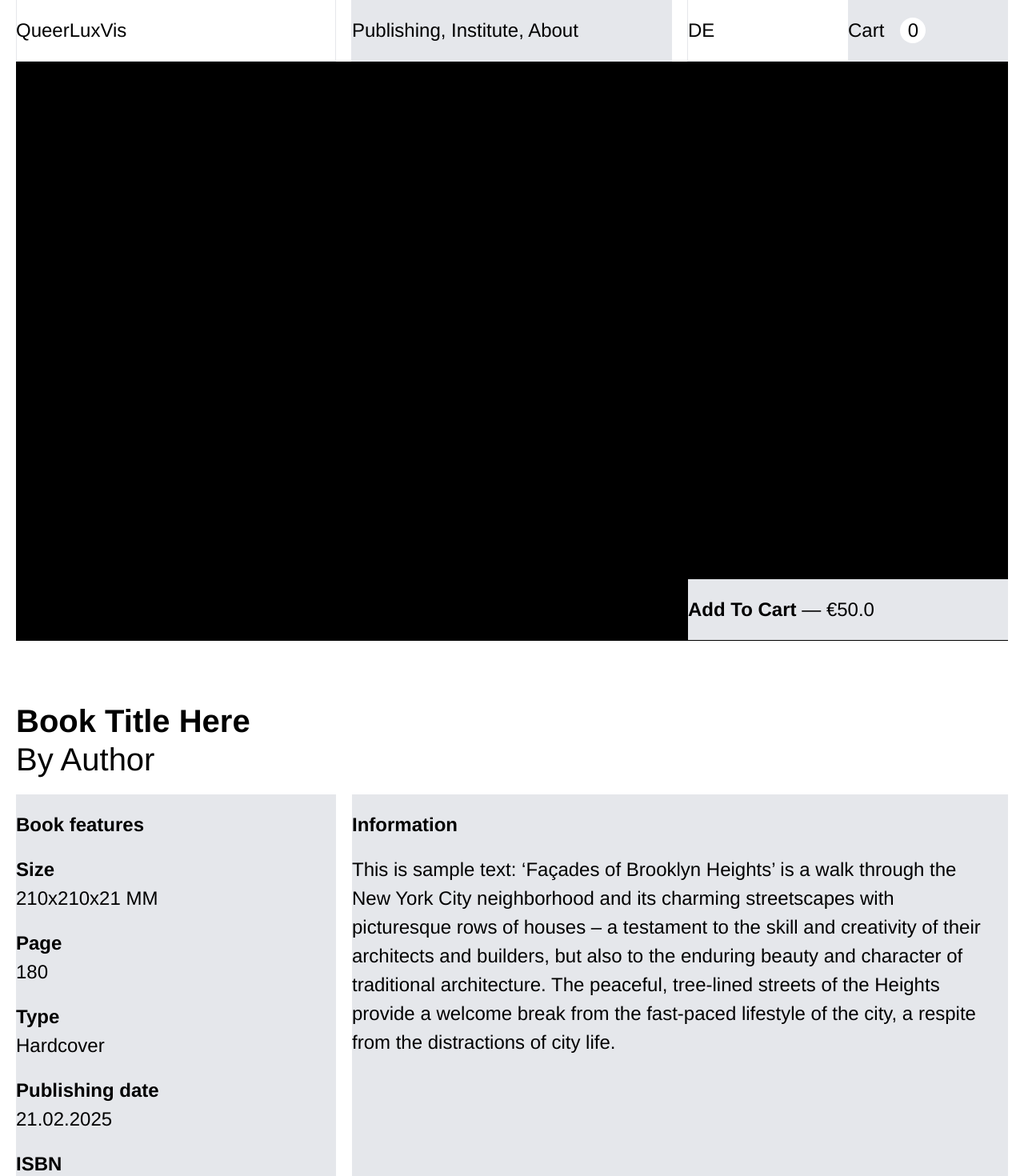
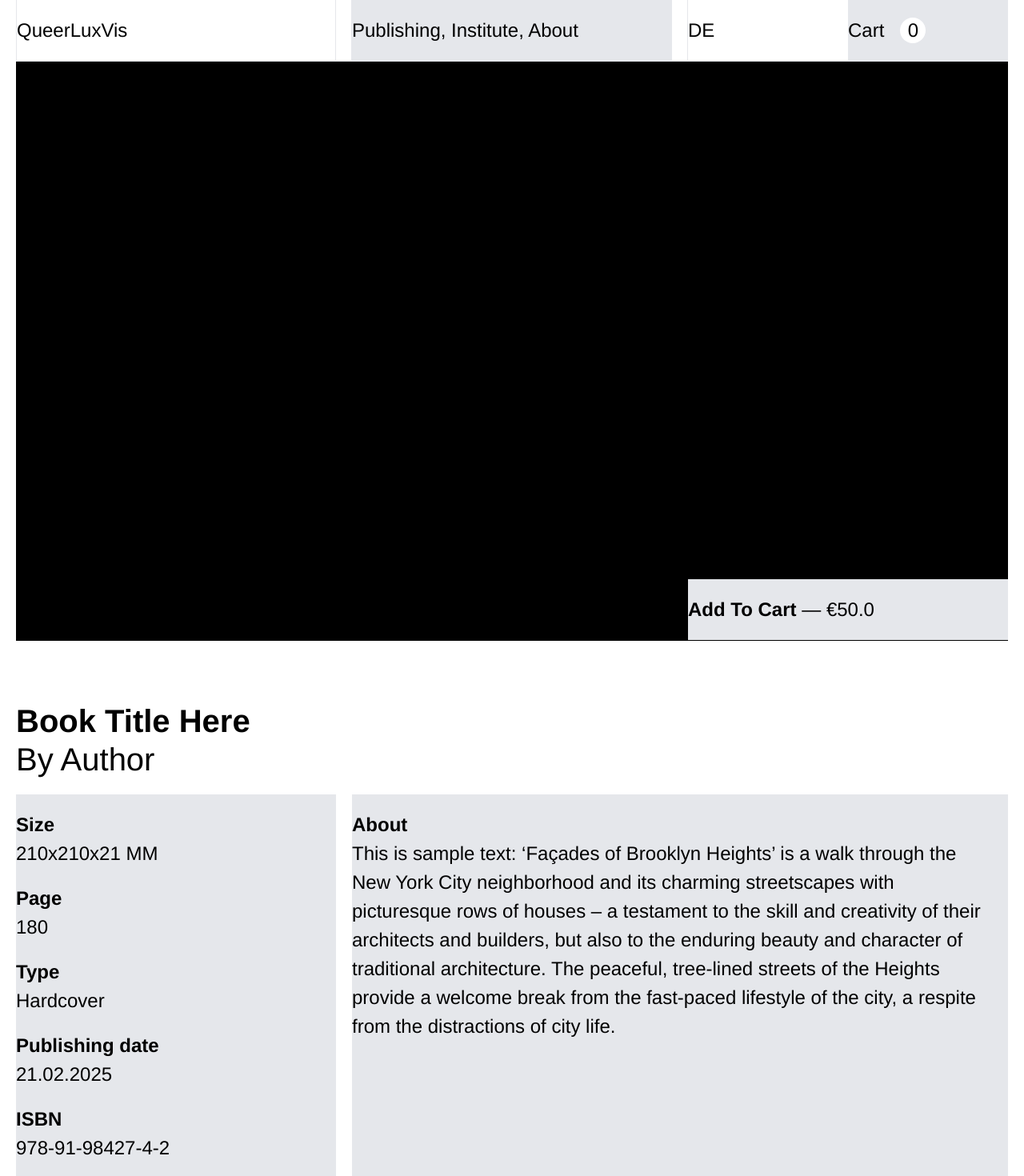
Before and after one commit to kostia2231/queerluxvis, a Next.js app: page /product/1 in a window 1280 px wide. Shown: the top 1470 px of the page at 80% size. Built offline with nearby package versions, Linux system fonts and the light colour scheme.

Commit message:
border fixed

```diff
--- a/components/Cart.tsx
+++ b/components/Cart.tsx
@@ -46,7 +46,7 @@ export default function Cart({
           transition={{
             type: "spring", duration: 0.55, bounce: 0.25
           }}
-          className="min-h-screen w-1/2 bg-white fixed right-0 border-l z-50"
+          className="h-screen w-1/2 bg-white fixed right-0 border-l z-50"
         >
           <div className="flex justify-between border-b">
             <div></div>
@@ -56,8 +56,9 @@ export default function Cart({
               </p>
             </div>
           </div>
-          <div className="py-5">
+          <div className="py-5 overflow-y-auto h-[calc(100vh-154px)] ">
             <p>Empty</p>
+            <p className="absolute bottom-0 py-5 bg-gray-200 w-full cursor-pointer font-bold border-b">Proceed To Checkout</p>
           </div>
         </motion.div>
       )}
--- a/components/Header.tsx
+++ b/components/Header.tsx
@@ -5,19 +5,24 @@ type HeaderProps = {
 export default function Header({ toggleCartAction }: HeaderProps) {
   return (
     <>
-      <div className="grid grid-cols-3 gap-5">
-        <div className="py-5 border-b">
+      <div className="grid-wrapper sticky top-0 z-3">
+        <div className="py-5 border-b border-r bg-white border-l">
           <p>QueerLuxVis</p>
         </div>
+
+        <div className="border-b bg-white border-r"></div>
 
         <div className="bg-gray-200 py-5">
           <p>Publishing, Institute, About</p>
         </div>
 
+        <div className="border-r bg-white border-b"></div>
+
         <div className="grid grid-cols-2 justify-between items-center border-b">
-          <div className="py-5">
+          <div className="py-5 bg-white">
             <p>DE</p>
           </div>
+
           <div onClick={() => toggleCartAction()} className="bg-gray-200 py-5 flex gap-5 items-center cursor-pointer">
             <p>Cart</p>
             <div className="bg-white h-8 w-8 rounded-full text-center justify-center flex items-center">
--- a/components/ProductMenuElement.tsx
+++ b/components/ProductMenuElement.tsx
@@ -5,7 +5,7 @@ import { motion } from "motion/react"
 export default function ProductMenuElement() {
   return (
     <>
-      <div className="grid-wrapper pt-15">
+      <div className="grid-wrapper pt-[77px]">
         <div>
           <div className="h-[400px] w-full bg-gray-200"></div>
           <div className="flex justify-between pt-5 pr-5">
--- a/src/app/product/[handle]/page.tsx
+++ b/src/app/product/[handle]/page.tsx
@@ -25,7 +25,7 @@ export default function Product() {
 
         <div className="grid-wrapper py-5">
           <div className="bg-gray-200 flex flex-col gap-5 py-5">
-            <p className="font-bold">Book features</p>
+            {/*<p className="font-bold">Book features</p>*/}
             <div>
               <p className="font-bold">Size</p>
               <p>210x210x21 MM</p>
@@ -56,7 +56,7 @@ export default function Product() {
           <div></div>
           <div className="bg-gray-200 flex flex-col gap-5 py-5">
             <div className="absolute pr-10">
-              <p className="pb-5 font-bold">Information</p>
+              <p className="font-bold">About</p>
               <p>This is sample text: &lsquo;Façades of Brooklyn Heights&rsquo;
                 is a walk through the New York City neighborhood and its charming
                 streetscapes with picturesque rows of houses – a testament to the
```
